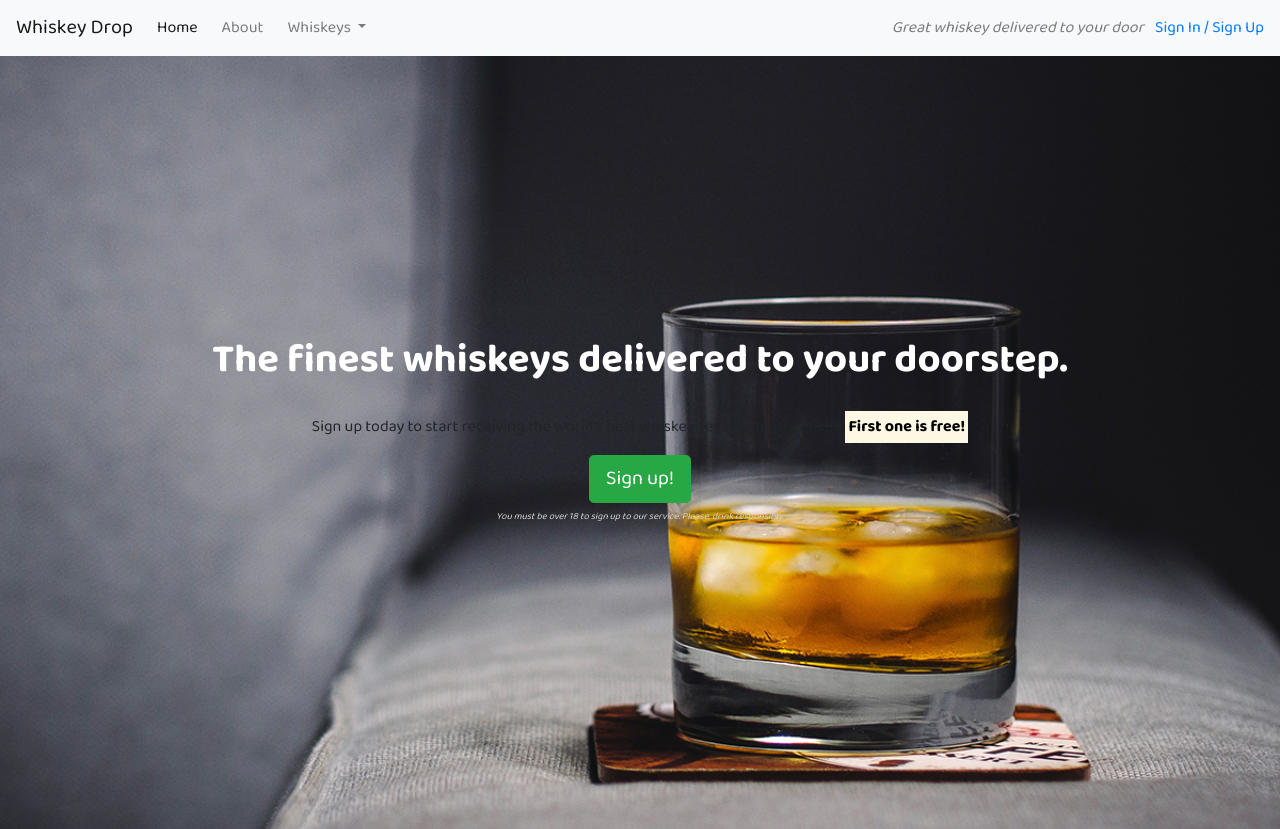
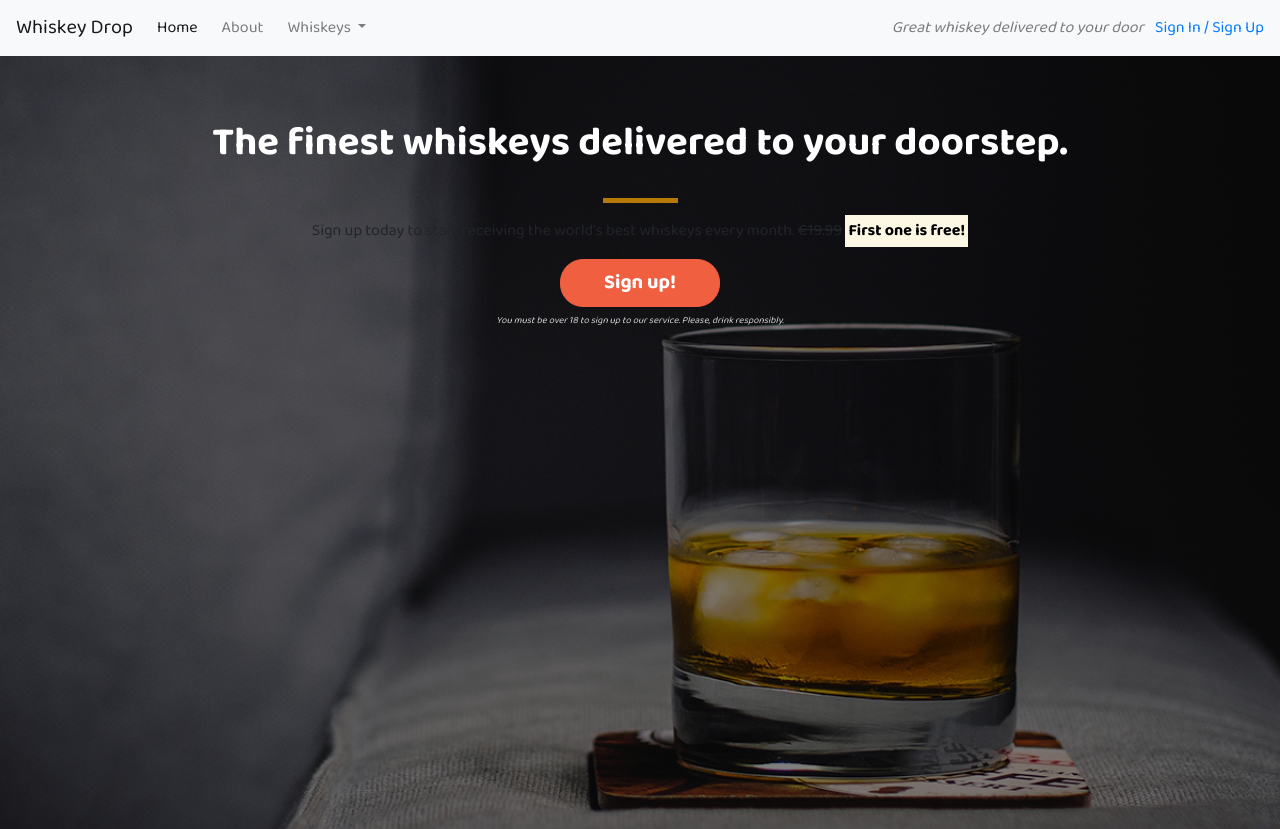
Before and after one commit to allyporwal/whiskey-drop, a plain HTML site: page index.html in a window 1280 px wide. Shown: the top 829 px of the page. Drawn offline with nearby package versions, Linux system fonts and the light colour scheme.

Commit message:
Added overlay to image and tweaked style.css

```diff
--- a/css/style.css
+++ b/css/style.css
@@ -5,7 +5,7 @@ body {
 .callout-container {
     height: 100vh;
 
-    background: url("../images/tumbler.jpg") no-repeat bottom right fixed;
+    background: url("../images/tumbler.jpg") no-repeat center center fixed;
   -webkit-background-size: cover;
   -moz-background-size: cover;
   -o-background-size: cover;
@@ -14,6 +14,17 @@ body {
   display: flex;
   align-items: center;
   justify-content: center;
+
+  position: relative;
+}
+
+.opaque-overlay {
+    position: absolute;
+    top: 0;
+    left: 0;
+    height: 100%;
+    width: 100%;
+    background-color: rgba(0, 0, 0, 0.5)
 }
 
 .quotes-container {
@@ -26,6 +37,23 @@ body {
 
 .features-container {
 
+}
+
+/*Dividers*/
+
+.block-divider {
+    width: 75px;
+    height: 5px;
+    border: 0;
+    background-color: #b77906;
+}
+
+.block-divider--orange {
+    background-color: #b77906;
+}
+
+.block-divider--short {
+    width: 35px;
 }
 
 /*Jumbotron*/
@@ -51,3 +79,26 @@ body {
     font-style: italic;
     color: #d0d0d0;
 }
+
+/*Buttons*/
+
+.button--cta {
+    font-weight: bold;
+    border-radius: 23px;
+    width: 160px;
+}
+
+.btn--red {
+    color: white;
+    background-color: #f05f40;
+    border-color: #f05f40;
+}
+
+.btn--red:hover,
+.btn--red:active,
+.btn--red:focus,
+.btn--red:active:focus {
+    background-color: #df4929;
+    border-color: #df4929;
+    color: white;
+}
--- a/index.html
+++ b/index.html
@@ -43,7 +43,7 @@
 			<a href="/login">Sign In / Sign Up</a>
 		</div>
 	</nav>
-<!-- 	<div class="container alert-container">
+	<!-- 	<div class="container alert-container">
 		<div class="row d-none d-sm-block">
 			<div class="col-12">
 				<div class="alert alert-warning">
@@ -54,22 +54,25 @@
 		</div>
 	</div> -->
 	<div class="container-fluid callout-container">
+		<div class="opaque-overlay">
 		<!-- Callout -->
 		<div class="row">
 			<div class="col-12">
 				<section class="callout jumbotron text-center">
 					<h1 class="jumbotron-header">The finest whiskeys delivered to your doorstep.</h1>
+					<hr class="block-divider block-divider--orange">
 					<p>Sign up today to start receiving the world's best whiskeys every month.
 						<s class="d-none d-sm-inline">€19.99</s>
 						<span class="d-inline d-sm-none"><br></span>
 						<strong><mark>First one is free!</mark></strong></p>
-					<button class="btn btn-success btn-lg" data-toggle="modal" data-target="#signUpModal">Sign up!</button>
+					<button class="btn btn-lg button--cta btn--red" data-toggle="modal" data-target="#signUpModal">Sign up!</button>
 					<p class="text-muted">
 						<small>You must be over 18 to sign up to our service. Please, drink responsibly.</small>
 					</p>
 				</section>
 			</div>
 		</div>
+	</div>
 	</div>
 	<!-- /.callout -->
 	<hr>
```
